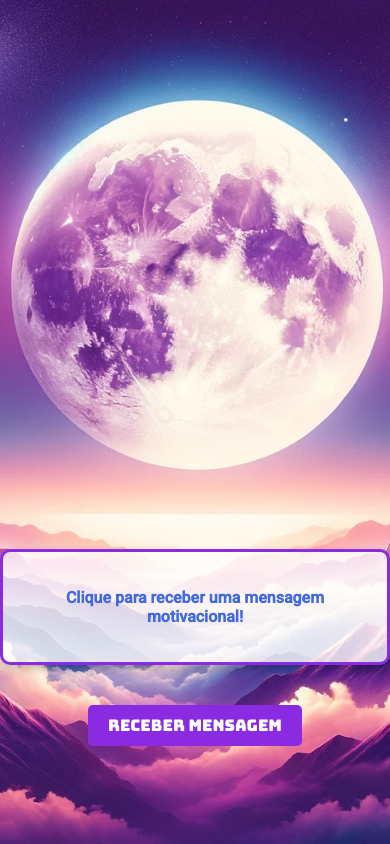
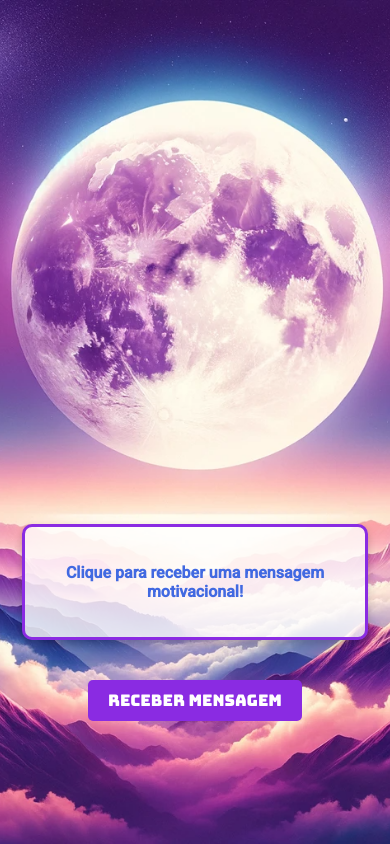
Before and after one commit to RodCinelli/Frases-Motivacionais, a React (Create React App) app: page / in a window 390 px wide. Built offline with nearby package versions, Linux system fonts and the light colour scheme.

Commit message:
Alterando a responsividade

```diff
--- a/src/App.css
+++ b/src/App.css
@@ -21,11 +21,11 @@ body {
 
 .mensagem-container {
   font-weight: 700;
-  margin-top: 450px;
+  margin-top: 400px;
   padding: 20px;
   border: 3px solid #8A2BE2; /* Cor da borda atualizada */
   border-radius: 10px;
-  max-width: 350px;
+  max-width: 300px;
   max-height: 200px; /* Ajuste este valor conforme necessário */
   text-align: center;
   background-color: rgba(255, 255, 255, 0.8); /* Fundo levemente transparente */
```
Also changed, not shown: src/App.js (indentation only).
